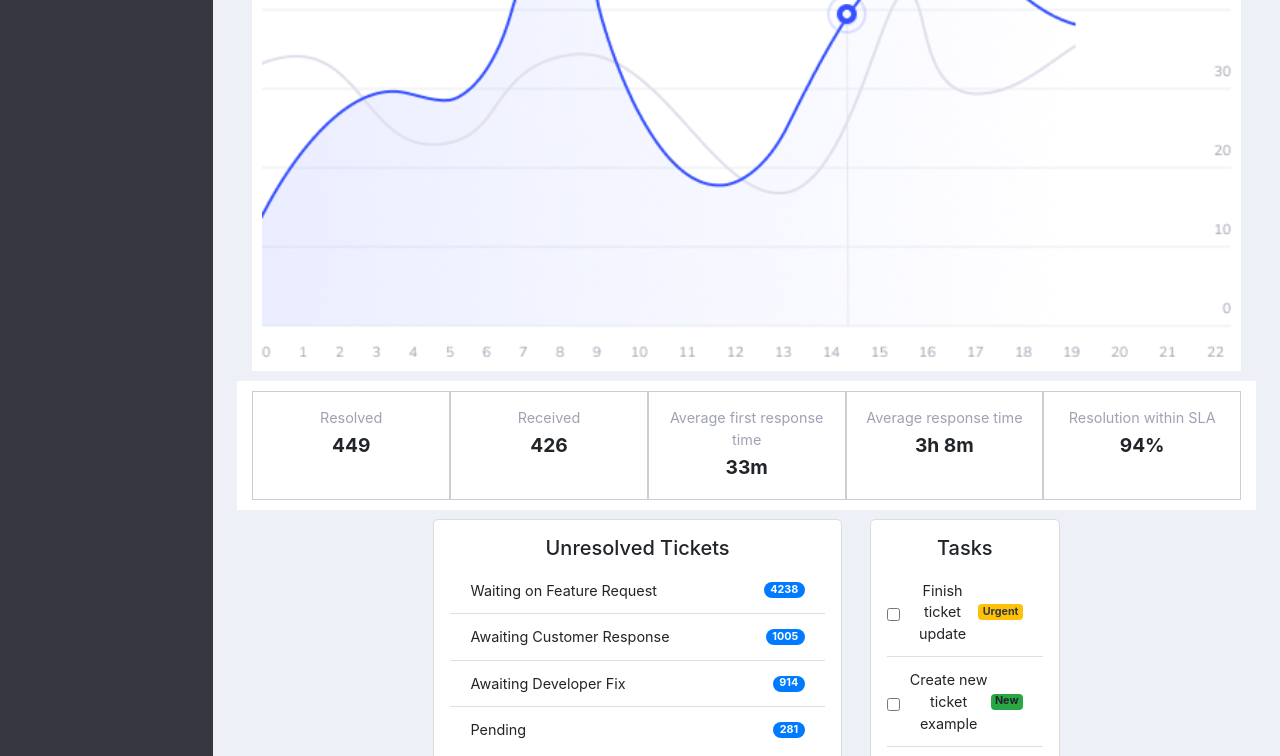
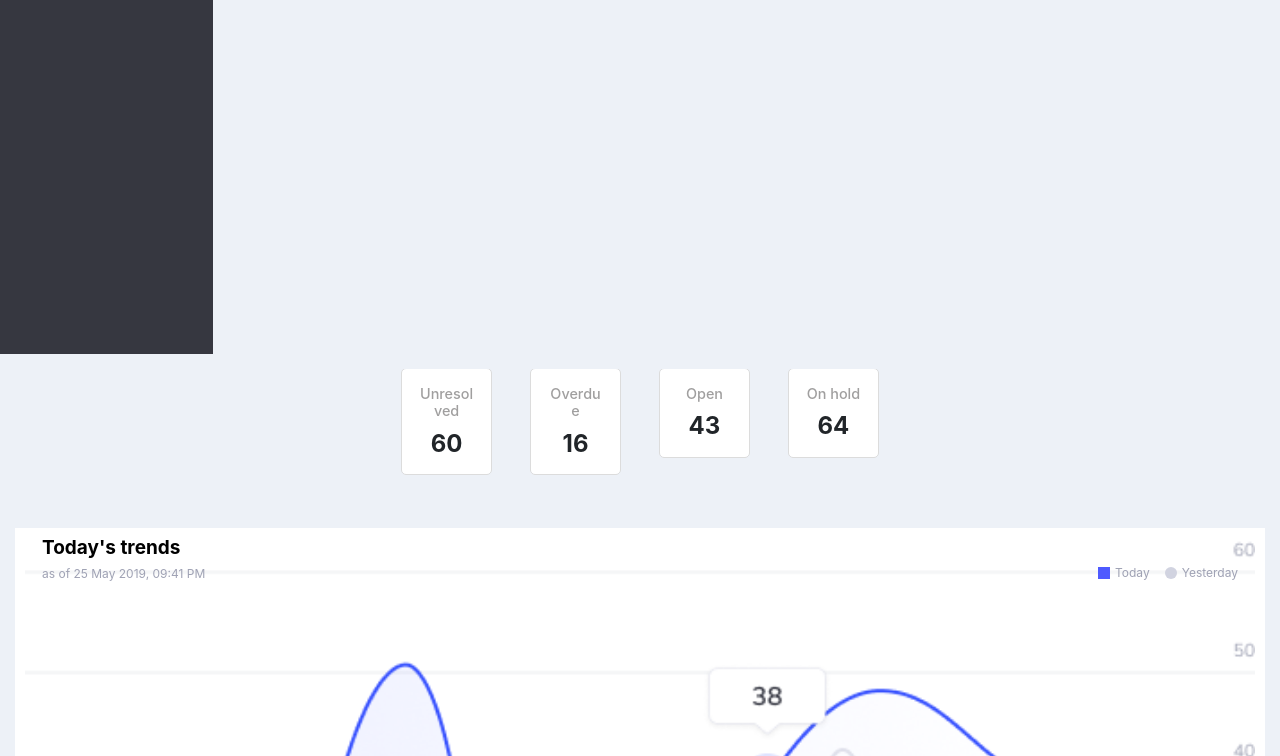
Before and after one commit to mariabravo123/FrontendFramework_Julie_Maria, a website: page public/index.html in a window 1280 px wide. Shown: the part 446-1202 px from the top of the page. Drawn offline with nearby package versions, Linux system fonts and the light colour scheme; a web font is replaced by a local one.

Commit message:
changes?

```diff
--- a/amanda.txt
+++ /dev/null
@@ -1 +0,0 @@
-Hi it is amanda
--- a/public/index.html
+++ b/public/index.html
@@ -12,6 +12,7 @@
   <link rel="stylesheet" href="https://maxcdn.bootstrapcdn.com/bootstrap/4.5.2/css/bootstrap.min.css">
   <!-- Bootstrap Icons -->
   <link href="https://cdn.jsdelivr.net/npm/bootstrap-icons/font/bootstrap-icons.css" rel="stylesheet">
+
   <style>
     .sidebar {
       background-color: #363740;
@@ -25,7 +26,7 @@
       border: none;
     }
     body {
-      background-color: #edf1f7; /* Set the desired body background color */
+      background-color: #edf1f7;
     }
   </style>
 </head>
@@ -43,12 +44,12 @@
           <ul class="nav flex-column">
             <li class="nav-item">
               <a class="nav-link active" href="#">
-                <i class="bi bi-pie-chart-fill"></i> Overviewwwww
+                <i class="bi bi-pie-chart-fill"></i> Overview
               </a>
             </li>
             <li class="nav-item">
               <a class="nav-link" href="#">
-                <i class="bi bi-ticket"></i> TicketsGOGOOGOGOGO
+                <i class="bi bi-ticket"></i> Tickets
               </a>
             </li>
             <li class="nav-item">
@@ -86,10 +87,37 @@
       </nav>
 
       <!-- Main Content -->
-      <main role="main" class="col-md-9 ml-sm-auto col-lg-10 px-4
+        <nav class="navbar">
+          <!-- Overview Title -->
+          <main role="main" class="col-md-9 ml-sm-auto col-lg-10 px-4">
+            <h2 class="my-4">Overview</h2>
+        </nav>
 
-      ">
-        <h2 class="my-4">Overview</h2>
+          <nav class="navbar navbar-light">
+            <!-- Search icon -->
+            <div class="ms-auto d-flex justify-content-end align-items-center p2">
+              <!-- Search Icon -->
+              <div class="me-4">
+                <i class="bi bi-search" style="font-size: 1.5rem; color: gray; cursor: pointer;"></i>
+              </div>
+          </nav>
+
+          <nav class="navbar navbar-light">
+            <!-- Notification bell -->
+            <div class="position-relative me-4">
+              <i class="bi bi-bell" style="font-size: 1.5rem; color: gray; cursor: pointer;"></i>
+              <!-- Notification Dot -->
+              <span class="position-absolute top-0 start-100 translate-middle p-1 bg-primary border border-light rounded-circle"></span>
+            </div>
+          </nav>
+
+          <nav class="navbar navbar-light">
+            <!-- User profile -->
+            <div class="d-flex align-items-center">
+              <span class="me-3">Julissa Bravo</span>
+              <img src="./assets/images/profilepic.jpeg" alt="User Avatar" class="rounded-circle" style="width: 40px; height: 40px;">
+            </div>
+          </nav>
 
         <!-- Top Stats/ containers -->
         <div class="container-sm mb-4" id="top-cards">
@@ -135,9 +163,32 @@
 
             <section class="row content-graph">
               <!-- Full-width graph -->
-              <div class="col-12 graph">
+              <!-- <div class="col-12 graph">
+                <h5 class="trends-title">Today's trends</h5>
                 <img src="./assets/images/fullgraph.png" alt="Full Graph">
               </div>
+             -->
+
+             <div class="col-12 graph position-relative">
+
+              <!-- Title and Date -->
+              <div class="graph-header">
+                <h5 class="trends-title">Today's trends</h5>
+                <p class="graph-subtitle">as of 25 May 2019, 09:41 PM</p>
+              </div>
+
+              <!-- Graph Image -->
+              <img src="./assets/images/fullgraph.png" alt="Full Graph" class="w-100">
+
+              <!-- Legend -->
+              <div class="graph-legend">
+                <span class="legend-item">
+                  <span class="legend-color today-color"></span> Today</span>
+                <span class="legend-item">
+                  <span class="legend-color yesterday-color"></span> Yesterday</span>
+              </div>
+          </div>
+
 
               <!-- Cards matching graph width -->
               <div class="col-12 card-group">
@@ -145,22 +196,27 @@
                   <p>Resolved</p>
                   <h3>449</h3>
                 </div>
+
                 <div class="card-graph">
                   <p>Received</p>
                   <h3>426</h3>
                 </div>
+
                 <div class="card-graph">
                   <p>Average first response time</p>
                   <h3>33m</h3>
                 </div>
+
                 <div class="card-graph">
                   <p>Average response time</p>
                   <h3>3h 8m</h3>
                 </div>
+
                 <div class="card-graph">
                   <p>Resolution within SLA</p>
                   <h3>94%</h3>
                 </div>
+
               </div>
             </section>
 
--- a/src/scss/stylesheet.scss
+++ b/src/scss/stylesheet.scss
@@ -1,9 +1,16 @@
-*{
+
+$white: #ffffff;
+$border-color: #ccc;
+$outline-color: #dcdcdc;
+$text-color-light: #a09f9f;
+$text-color-muted: #9fa2b4;
+$text-color-dark: #6f6e6e;
+$hover-bg-color: #505050;
+
+* {
   box-sizing: border-box;
+  overflow-x: hidden;
 }
-
-
-/* styles.css */
 
 /* Mobile version */
 .container-sm {
@@ -15,82 +22,139 @@
   align-items: center;
 }
 
+
 /* Card Styling */
 .card {
-    background-color: #ffffff;
-    border: 1px solid #ccc;
+  background-color: $white;
+  border: 1px solid $border-color;
   border-radius: 8px;
-    outline: 1px solid #dcdcdc;
+  outline: 1px solid $outline-color;
   margin-bottom: 15px;
   padding: 10px;
   text-align: center;
-  }
-  #top-cards{
-    display: flex;
 
-  }
-  .card h4 {
+  h4 {
     font-size: 0.9rem;
-    color: #a09f9f;
+    color: $text-color-light;
     margin-bottom: 10px;
   }
 
-  .card p {
+  p {
     font-size: 1.5rem;
     font-weight: bold;
     margin: 0;
   }
+}
 
+#top-cards {
+  display: flex;
+}
 
 /* Graph and Card Styling */
-
-/* Ensure the graph takes the full container width */
 .content-graph {
   display: flex;
   justify-content: center;
-    flex-wrap: wrap; /* Allow items to wrap on smaller screens */
+  flex-wrap: wrap;
   width: 100%;
-    gap: 0; /* Remove unnecessary space between graph and cards */
+  gap: 0;
   border-radius: 8px;
-
-    overflow: hidden; /* Ensure no overflow issues */
+  overflow: hidden;
 }
 
-  /* Graph styling */
+// .graph {
+//   flex: 1;
+//   height: auto;
+
+//   img {
+//     width: 100%;
+//     height: auto;
+//     display: block;
+//     background-color: $white;
+//     padding: 10px;
+//     margin-bottom: 10px;
+//   }
+// }
+
 .graph {
-    flex: 1; /* Take up the remaining space */
-    height: auto; /* Ensure responsiveness */
+    position: relative;
 
-
-  }
-
-  .graph img {
-    width: 100%; /* Ensure the graph spans the full width */
-    height: auto; /* Maintain aspect ratio */
-    display: block; /* Remove spacing issues */
-    background-color: #ffffff;
+    img {
+      width: 100%;
+      height: auto;
+      display: block;
+      background-color: $white;
       padding: 10px;
       margin-bottom: 10px;
     }
 
-  /* Cards below the graph */
+    .graph-header {
+      position: absolute;
+      top: 32px;
+      left: 42px;
+      transform: translateY(-50%);
+      z-index: 2;
+      color: #000;
+
+      .trends-title {
+        font-size: 19px;
+        font-weight: bold;
+        margin: 0;
+      }
+
+      .graph-subtitle {
+        font-size: 12px;
+        color: #9fa2b4;
+        margin: 5px 0 0 0;
+      }
+    }
+
+    .graph-legend {
+      position: absolute;
+      top: 45px; // Position the legend near the top
+      right: 42px; // Align it to the right
+      transform: translateY(-50%);
+      display: flex;
+      gap: 15px;
+
+      .legend-item {
+        display: flex;
+        align-items: center;
+        font-size: 12px;
+        color: #9fa2b4;
+
+        .legend-color {
+          width: 12px;
+          height: 12px;
+          border-radius: 50%;
+          margin-right: 5px;
+        }
+
+        .today-color {
+          background-color: #4e5aff;
+          border-radius: 0px;
+        }
+
+        .yesterday-color {
+          background-color: #d1d3e0; // Use the light gray color for "Yesterday"
+        }
+      }
+    }
+  }
+
+// Cards below the graph
 .card-group {
-    flex: 1; /* Take up the remaining space, same as the graph */
+  flex: 1;
   display: flex;
-    flex-direction: row; /* Align cards horizontally */
-    justify-content: space-between; /* Space cards evenly */
-    flex-wrap: wrap; /* Allow cards to wrap on smaller screens */
+  flex-direction: row;
+  justify-content: space-between;
+  flex-wrap: wrap;
   padding: 10px 0;
-    background-color: #ffffff;
+  background-color: $white;
   margin-bottom: 10px;
-
-
 }
 
 .card-graph {
-
-    flex: 1 1 20%; /* Flexible width for each card */
-
+  flex: 1 1 20%;
   display: flex;
   flex-direction: column;
   align-items: center;
@@ -98,69 +162,70 @@
   border: 1px solid #cdced3;
   padding: 15px;
 
-  }
-
-  .card-graph h3 {
+  h3 {
     font-size: 1.2rem;
     font-weight: 700;
     margin: 5px 0;
   }
 
-  .card-graph p {
+  p {
     font-size: 0.9rem;
-    color: #9fa2b4;
+    color: $text-color-muted;
     margin: 0;
   }
+}
 
-  /* Sidebar Styling */
+// Sidebar Styling
 #logo {
   display: flex;
-    align-items: center; /* Vertically center the logo and text */
-    gap: 10px; /* Add spacing between the logo and the text */
+  align-items: center;
+  gap: 10px;
 }
 
 .sidebar-logo {
-    width: 24px; /* Slightly larger for visibility on mobile */
+  width: 24px;
   height: 24px;
 }
 
-  .sidebar-sticky h4 {
+.sidebar-sticky {
+  h4 {
     font-size: 0.9rem;
-    color: #6f6e6e;
+    color: $text-color-dark;
     margin: 0;
-    text-align: left; /* Align text to the left */
+    text-align: left;
+  }
 }
 
-  .sidebar a {
-    font-size: 0.85rem; /* Smaller font size for mobile */
-    padding: 8px 10px; /* Reduce padding for compact sidebar links */
+.sidebar {
+  a {
+    font-size: 0.85rem;
+    padding: 8px 10px;
     display: block;
     color: #a0aec0;
     text-decoration: none;
+
+    &:hover {
+      color: $white;
+      background-color: $hover-bg-color;
+    }
+  }
 }
 
-  .sidebar a:hover {
-    color: #ffffff;
-    background-color: #505050; /* Highlight on hover */
-  }
-
-  /* Chart Placeholder */
-  .chart-placeholder img {
+// Chart Placeholder
+.chart-placeholder {
+  img {
     max-width: 100%;
     height: auto;
     object-fit: contain;
-    margin-top: 15px; /* Add spacing for clarity */
+    margin-top: 15px;
+    display: block;
+    margin: 0 auto;
+  }
 }
 
-  /* Accessibility Enhancements */
-  .chart-placeholder img {
-    display: block;
-    margin: 0 auto; /* Center images on mobile */
-  }
-
-  /* Unresolved Tickets and Tasks List */
+// Unresolved Tickets and Tasks List
 .list-group-item {
-    font-size: 0.9rem; /* Smaller font size for mobile */
+  font-size: 0.9rem;
   padding: 10px;
   display: flex;
   justify-content: space-between;
@@ -169,6 +234,35 @@
 
 .badge {
   font-size: 0.8rem;
-    padding: 5px 8px; /* Compact badges for mobile */
+  padding: 5px 8px;
   border-radius: 0.3em;
 }
+
+// Desktop Version
+/* Sidebar width for desktop */
+.sidebar {
+    width: 20%;
+    position: fixed;
+    height: 100vh;
+  }
+
+  /* Main content shifts to align next to the sidebar */
+  .main-content {
+    margin-left: 20%;
+    padding: 20px;
+    width: 80%; /* Occupies the rest of the space */
+  }
+
+  /* Card adjustments for desktop */
+  .card {
+    border: 1px solid #cdced3;
+    border-radius: 8px;
+  }
+
+  /* Top Cards Styling */
+  #top-cards .col-md-3 {
+    flex: 1 1 calc(25% - 10px); /* 25% width with gap adjustments */
+    margin: 0 5px;
+  }
+
+// Desktop Version
```
Also changed, not shown: public/assets/css/stylesheet.css, public/assets/images/profilepic.jpeg (added), 1 other file. Lines whose indentation alone changed are shown as unchanged.
